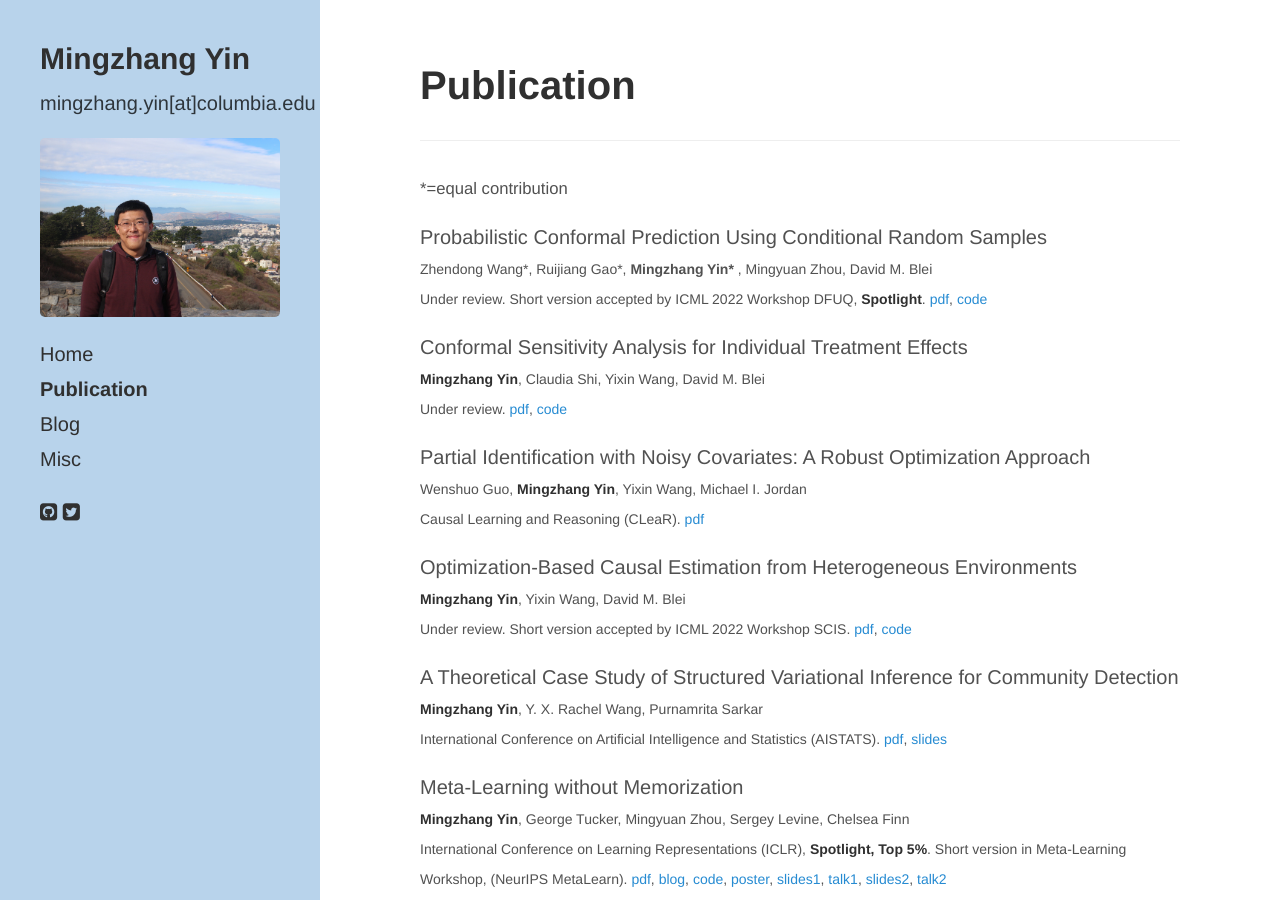
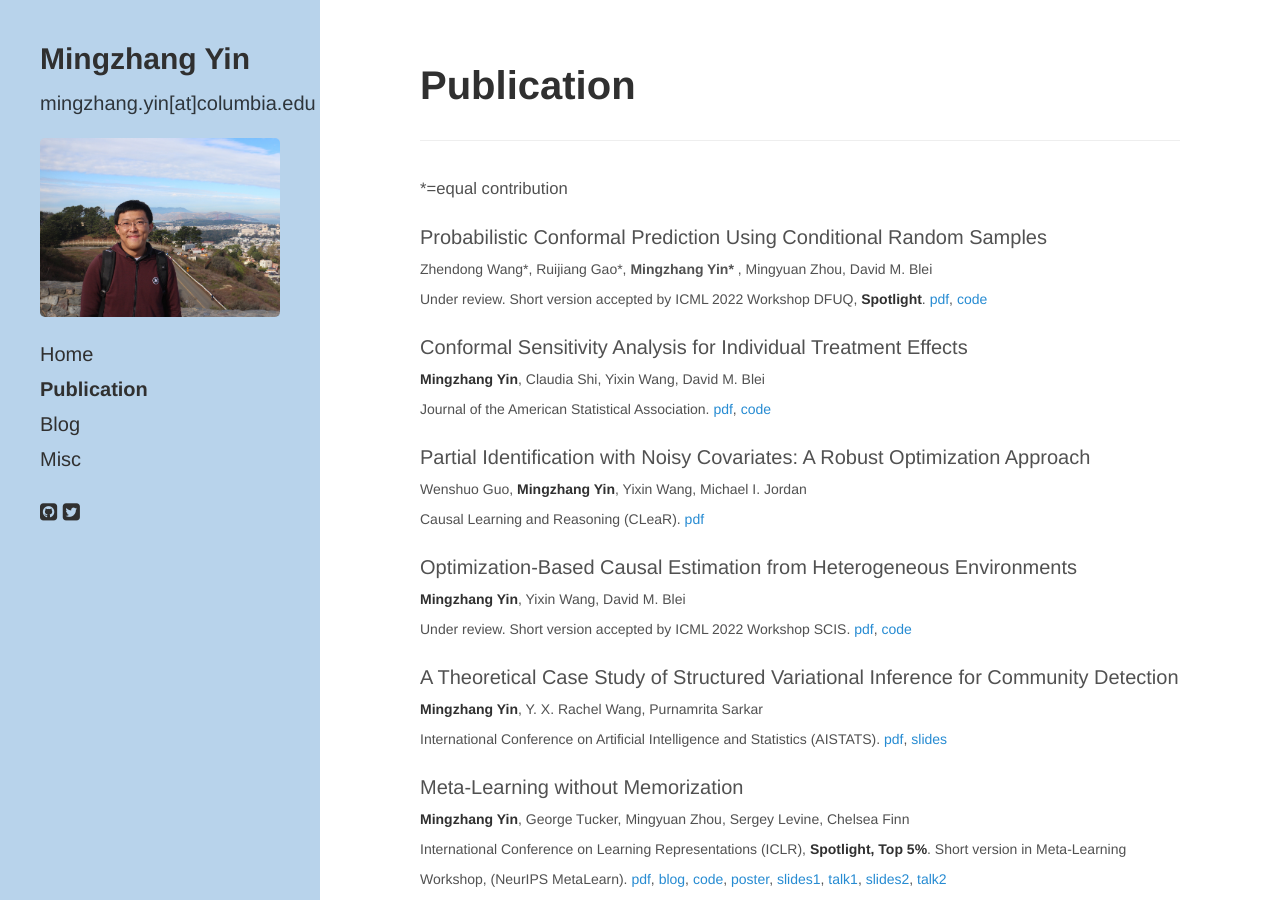
Before and after one commit to mingzhang-yin/mingzhang-yin.github.io, a Jekyll site: the page built from b-publications.md, in a window 1280 px wide and 900 px high. Built offline with Jekyll 4.4.1, drawn with Linux system fonts in a browser that asks for light colours; nearby versions of some CDN libraries; a style sheet for code colours, icons or effects is not loaded.

Commit message:
Update b-publications.md

```diff
--- a/b-publications.md
+++ b/b-publications.md
@@ -15,7 +15,7 @@
 <br> <span style="font-size:14px">  Zhendong Wang\*, Ruijiang Gao\*, <b>Mingzhang Yin* </b>, Mingyuan Zhou, David M. Blei    <br> Under review. Short version accepted by ICML 2022 Workshop DFUQ, **Spotlight**. [pdf](https://arxiv.org/pdf/2206.06584.pdf), [code](https://github.com/Zhendong-Wang/Probabilistic-Conformal-Prediction)
 
 Conformal Sensitivity Analysis for Individual Treatment Effects
-<br> <span style="font-size:14px">  **Mingzhang Yin**, Claudia Shi, Yixin Wang, David M. Blei  <br> Under review. [pdf](https://arxiv.org/pdf/2112.03493.pdf), [code](https://github.com/mingzhang-yin/Conformal-sensitivity-analysis)
+<br> <span style="font-size:14px">  **Mingzhang Yin**, Claudia Shi, Yixin Wang, David M. Blei  <br> Journal of the American Statistical Association. [pdf](https://arxiv.org/pdf/2112.03493.pdf), [code](https://github.com/mingzhang-yin/Conformal-sensitivity-analysis)
 
 Partial Identification with Noisy Covariates: A Robust Optimization Approach
 <br> <span style="font-size:14px">  Wenshuo Guo, **Mingzhang Yin**, Yixin Wang, Michael I. Jordan   <br> Causal Learning and Reasoning (CLeaR). [pdf](https://openreview.net/pdf?id=-NVBxy0TdU)
```
